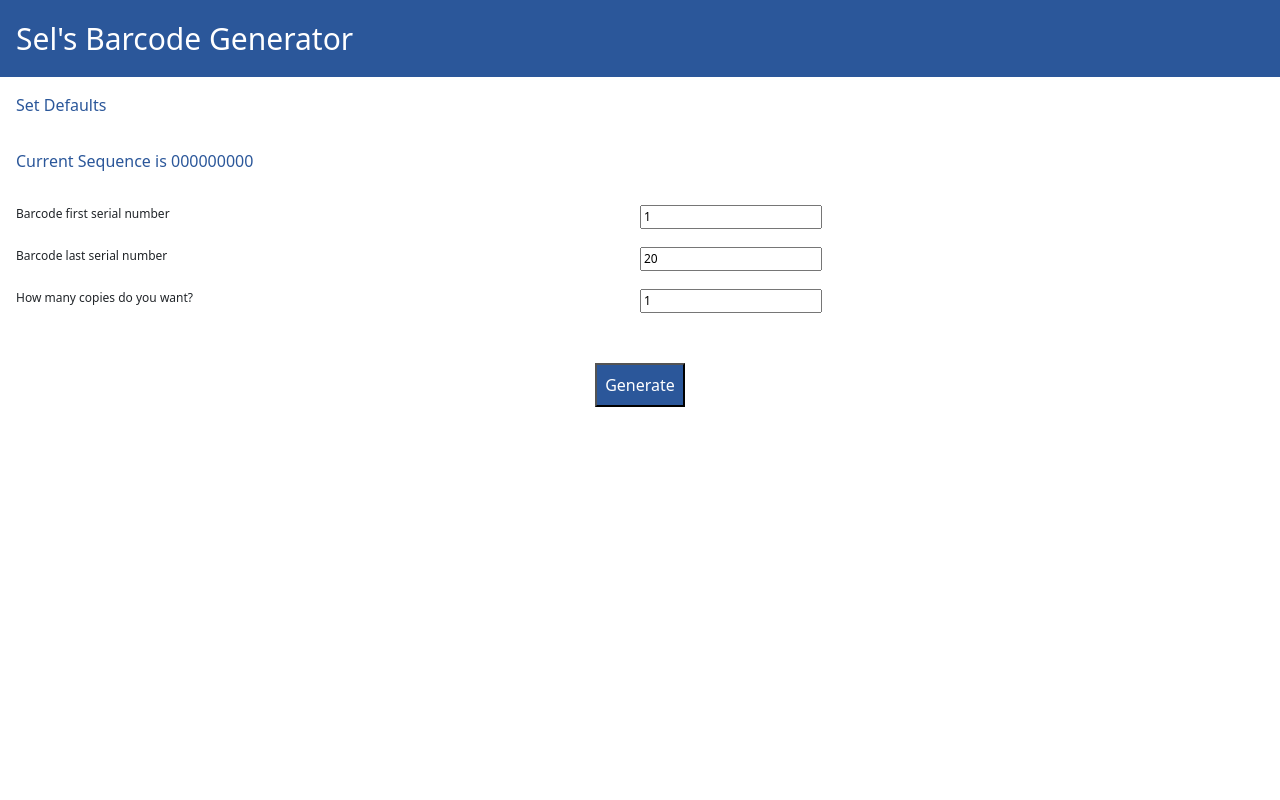
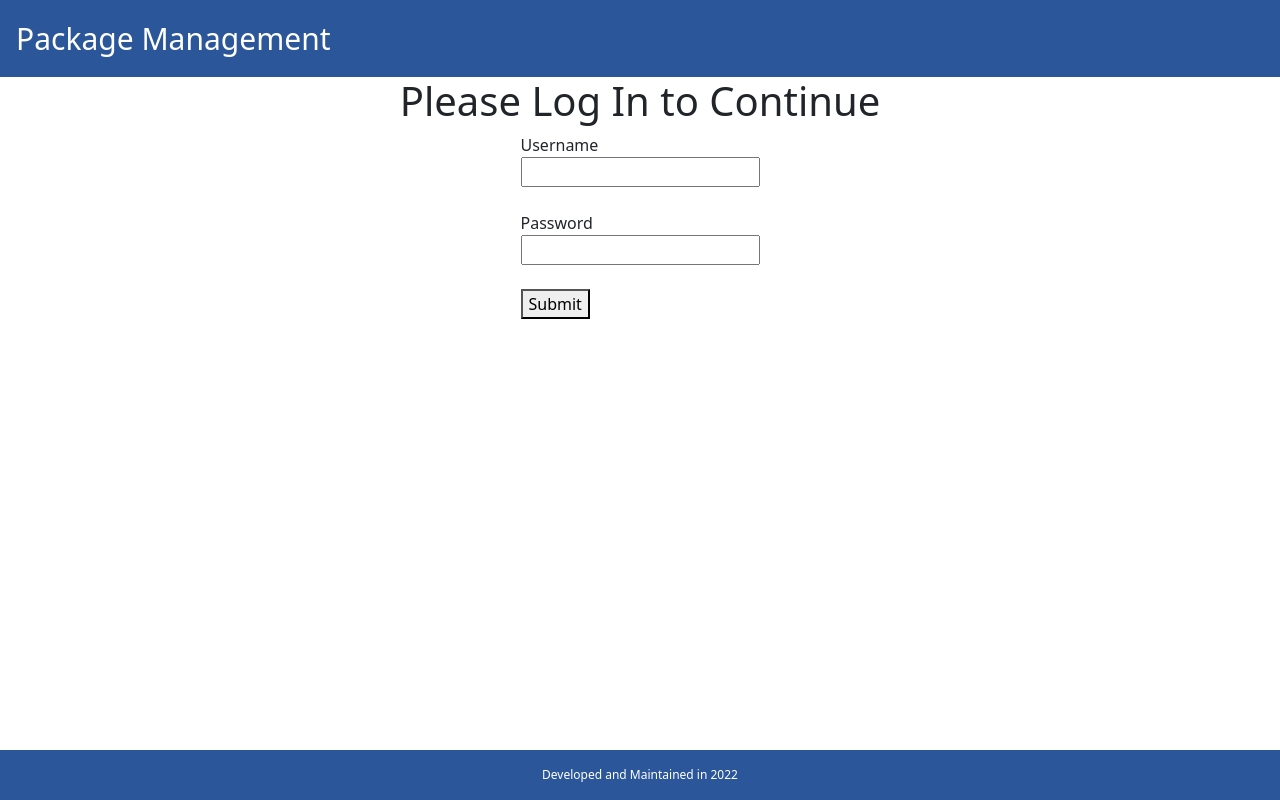
Before and after one commit to selenajosephine/barcode-generator, a React (Create React App) app: page / in a window 1280 px wide. Shown: the top 800 px of the page. Built offline with nearby package versions, Linux system fonts and the light colour scheme.

Commit message:
added login and authorization

```diff
--- a/package.json
+++ b/package.json
@@ -6,12 +6,14 @@
     "@testing-library/jest-dom": "^5.16.1",
     "@testing-library/react": "^12.1.2",
     "@testing-library/user-event": "^13.5.0",
+    "axios": "^0.26.1",
     "bootstrap": "^5.1.3",
     "file-saver": "^2.0.5",
     "jsbarcode": "^3.11.5",
     "jszip": "^3.7.1",
     "react": "^17.0.2",
     "react-dom": "^17.0.2",
+    "react-router-dom": "^6.3.0",
     "react-scripts": "5.0.0",
     "web-vitals": "^2.1.3"
   },
--- a/src/App.css
+++ b/src/App.css
@@ -2,3 +2,4 @@
 .row{ font-size: 12px;}
 .font-30-px{ font-size: 30px;}
 .blue-font{ color: rgb(43, 87, 154);}
+.login-wrapper { display: flex; flex-direction: column; align-items: center;}
--- a/src/App.js
+++ b/src/App.js
@@ -1,31 +1,33 @@
+import { useState } from 'react';
 import './App.css';
-import { Header, Footer, GenerateBarcode, Configs } from './components';
-import { useState } from 'react';
+import { Header, Footer, LoginComponent, Configs } from './components';
+import { BrowserRouter, Route, Routes } from 'react-router-dom'
+import { checkEligibility } from './utils/UserUtils';
 
 export const App = () => {
 
-  const [isConfigs, setConfigs] = useState(false)
+  const [user, setUser] = useState();
 
-  const handleClick = () => setConfigs(true)
+  if (!user) {
+    return (
+      <div className="d-flex flex-column min-vh-100">
+        <Header />
+        <LoginComponent setUser={setUser} />
+        <Footer />
+      </div>
+    );
+  }
+
 
   return (
     <div className="d-flex flex-column min-vh-100">
       <Header />
-
-      <div>
-        {isConfigs ? <Configs setConfigs={setConfigs} /> : (
-          <>
-            <div className="p-3 blue-font" onClick={handleClick}>
-              {localStorage.getItem('sels-barcode') ? 'Update Defaults' : 'Set Defaults'}
-            </div>
-            <GenerateBarcode />
-          </>
-        )
-        }
-      </div>
-      <footer className="mt-auto">
-        <Footer />
-      </footer>
+      <BrowserRouter>
+        <Routes>
+          <Route exact path='/' element={<Configs />} key={1} id={1} allowedUsers={['admin']} isUserAllowed={checkEligibility(user, 'admin')} />
+        </Routes>
+      </BrowserRouter>
+      <Footer />
     </div>
   );
 }
--- a/src/components/footer-component/Footer.js
+++ b/src/components/footer-component/Footer.js
@@ -1,11 +1,12 @@
 import React from 'react';
 
 export const Footer = () => (
-    <div className="blue-background text-white p-3">
-        <div className="row text-center justify-content-center">
-            Developed and Maintained in 2022
+    <footer className="mt-auto">
+        <div className="blue-background text-white p-3">
+            <div className="row text-center justify-content-center">
+                Developed and Maintained in 2022
         </div>
-        {/* <div className="row">
+            {/* <div className="row">
             <a href="" className="text-white col-sm text-center">Facebook</a>
             <a href="" className="text-white col-sm text-center">Instagram</a>
             <a href="https://www.linkedin.com/in/selenajosephineponmanid/" className="text-white col-sm text-center">LinkedIn</a>
@@ -15,5 +16,7 @@ export const Footer = () => (
         <div className="row text-center justify-content-center">
             Developed and Maintained by <a href="https://novelcodes.com/" className="text-white">NovelCodes</a>
         </div> */}
-    </div>
+        </div>
+    </footer>
+
 )
--- a/src/components/header-component/Header.js
+++ b/src/components/header-component/Header.js
@@ -1,5 +1,5 @@
 import React from 'react';
 
-export const Header = ({ title = "Sel's Barcode Generator"}) => (
+export const Header = ({ title = "Package Management"}) => (
     <div className="blue-background text-white p-3 font-30-px">{title}</div>
 )
--- a/src/components/index.js
+++ b/src/components/index.js
@@ -2,3 +2,4 @@ export { Header } from './header-component/Header'
 export { Footer } from './footer-component/Footer'
 export { Configs } from './configs-component/Configs'
 export { GenerateBarcode } from './generate-barcode/GenerateBarcode'
+export { LoginComponent } from './login-component/LoginComponent'
--- /dev/null
+++ b/src/components/login-component/LoginComponent.js
@@ -0,0 +1,49 @@
+import React, { useState } from 'react';
+import { loginUser } from '../../services/AuthService';
+import { updateSession } from '../../utils/UserUtils';
+
+export const LoginComponent = ({ setUser }) => {
+    const [username, setUserName] = useState();
+    const [password, setPassword] = useState();
+    const [errorMessage, setErrorMessage] = useState('');
+
+    const handleSubmit = async e => {
+        e.preventDefault();
+        const response = await loginUser({ username, password });
+        if (response.status === 'OK') {
+            setUser(response.data);
+            updateSession(response.data)
+        }
+        else {
+            setErrorMessage(response.error);
+        }
+    }
+
+    return (
+        <>
+            <div className="login-wrapper">
+                <h1>Please Log In to Continue</h1>
+                {errorMessage && (
+                    <div className="border border-danger px-3">
+                        <h6 className="text-danger">{errorMessage} </h6>
+                    </div>
+                )}
+                <form onSubmit={handleSubmit} className="d-flex flex-column"   >
+                    <label>
+                        <div>Username</div>
+                        <input type="text" onChange={e => setUserName(e.target.value)} value={username} />
+                    </label>
+                    <br />
+                    <label>
+                        <div>Password</div>
+                        <input type="password" onChange={e => setPassword(e.target.value)} value={password} />
+                    </label>
+                    <br />
+                    <div>
+                        <button type="submit">Submit</button>
+                    </div>
+                </form>
+            </div>
+        </>
+    )
+}
--- /dev/null
+++ b/src/services/AuthService.js
@@ -0,0 +1,8 @@
+import axios from 'axios';
+axios.defaults.baseURL = 'http://localhost:8080'
+
+export const loginUser = (credentials) => {
+    return axios.post('/api/auth/signin', credentials)
+        .then(data => ({status: 'OK', data}))
+        .catch(err=>({ error: `${err?.message}. Please retry `}));
+}
--- /dev/null
+++ b/src/utils/UserUtils.js
@@ -0,0 +1,11 @@
+export const checkEligibility = (user, allowedUsers) => {
+    const roles = user.roles || [];
+    if(roles.length > 0){
+        const result = roles.find((role)=> role.split("_")[1].toUpperCase()===allowedUsers)
+        return !!result;
+    }
+    return !!0;
+};
+
+export const updateSession = (userData)=>
+    sessionStorage.setItem("user-data", JSON.stringify(userData));
```
Also changed, not shown: 1 other file (tests, documents, lock files or other folders).
